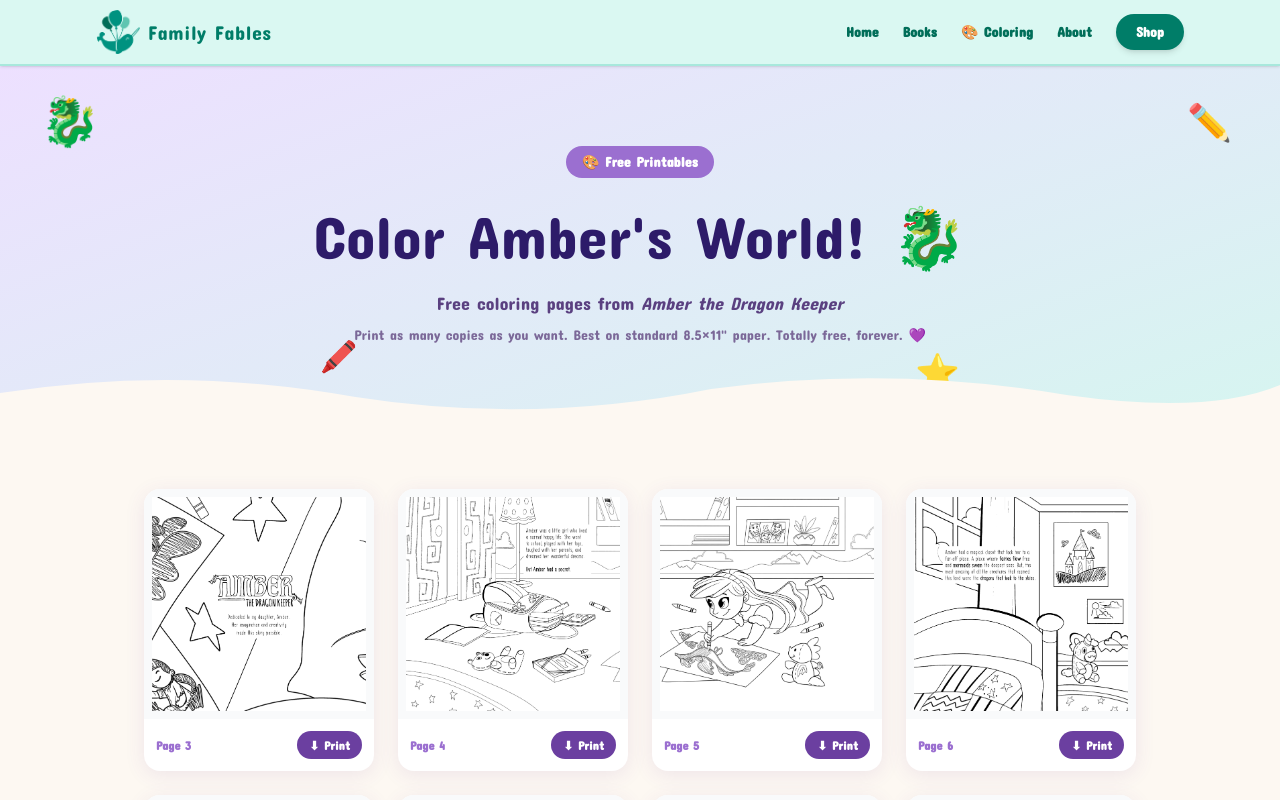
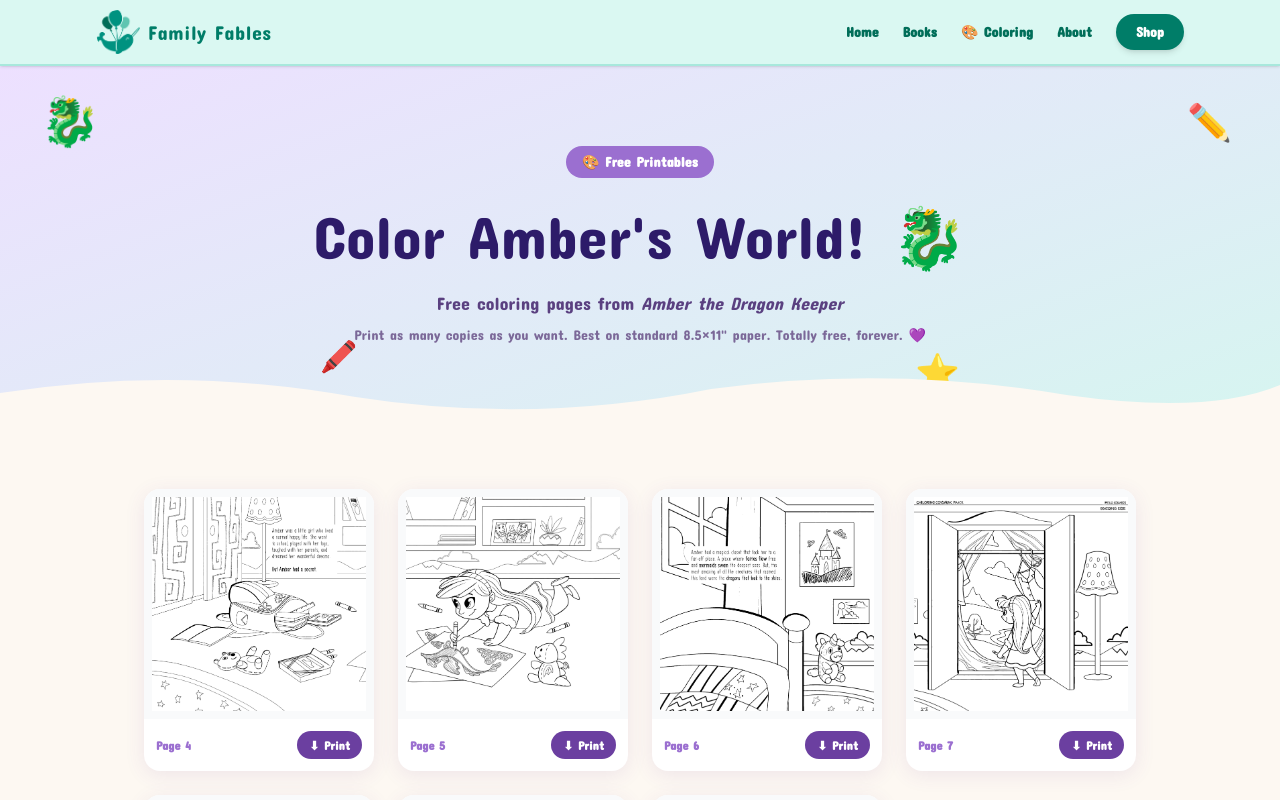
Before and after one commit to zpphillips-star/familyfables, a Next.js app: page /coloring in a window 1280 px wide. Shown: the top 800 px of the page. Built offline with nearby package versions, Linux system fonts and the light colour scheme.

Commit message:
Remove page 3 from coloring pages

```diff
--- a/app/coloring/page.tsx
+++ b/app/coloring/page.tsx
@@ -5,7 +5,6 @@ import Image from 'next/image';
 import Link from 'next/link';
 
 const pages = [
-  { num: 3,  file: 'page03-300dpi.png', label: 'Page 3'  },
   { num: 4,  file: 'page04-300dpi.png', label: 'Page 4'  },
   { num: 5,  file: 'page05-300dpi.png', label: 'Page 5'  },
   { num: 6,  file: 'page06-300dpi.png', label: 'Page 6'  },
```
Also changed, not shown: public/coloring-pages/amber-dragon-keeper/page03-300dpi.png (deleted).
